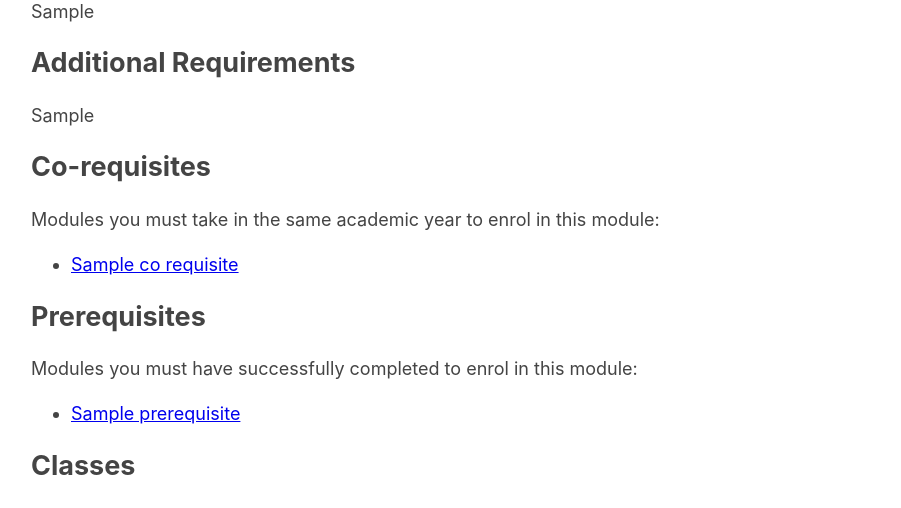
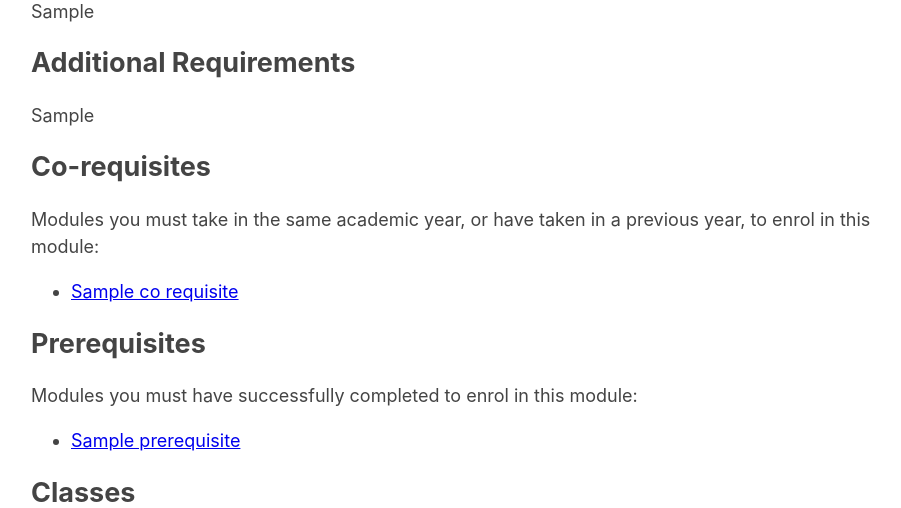
Before and after one commit to Nottingham-Course-Explorer/uon-course-explorer, a Flask app: template src/templates/module.html.jinja in a window 1280 px wide. Shown: the part 407-915 px from the top of the page, without its empty margins (159-1060 px from the left). Run offline with Flask 3, Linux system fonts and the light colour scheme; the template is opened without the code that fills it: most values are stand-ins (such as "Sample title", 1, 10 or a date in 2020).

Commit message:
make co-requisites description more accurate to its usage

```diff
--- a/src/templates/module.html.jinja
+++ b/src/templates/module.html.jinja
@@ -83,7 +83,7 @@
 	{% if co_requisites|length > 0 %}
     <h2 id="co-requisites">Co-requisites</h2>
     <p>
-        Modules you must take in the same academic year to enrol in this module:
+        Modules you must take in the same academic year, or have taken in a previous year, to enrol in this module:
     </p>
     <ul>
     {% for co_requisite in co_requisites %}
```
